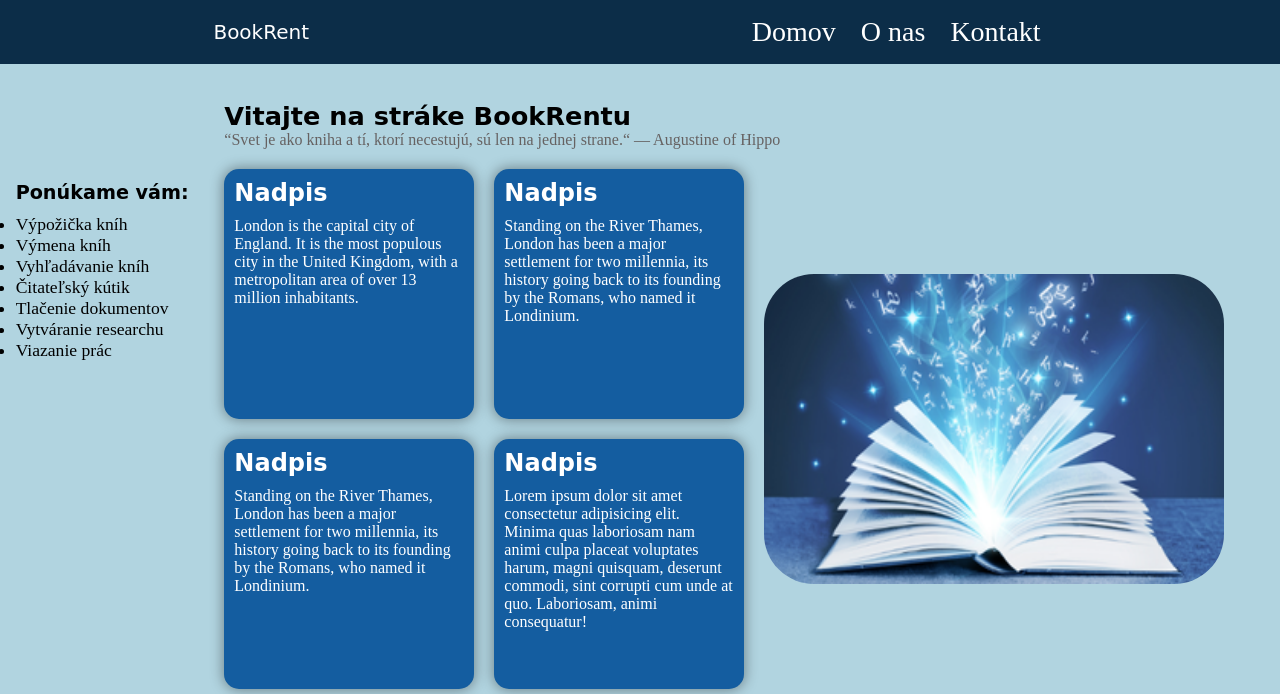
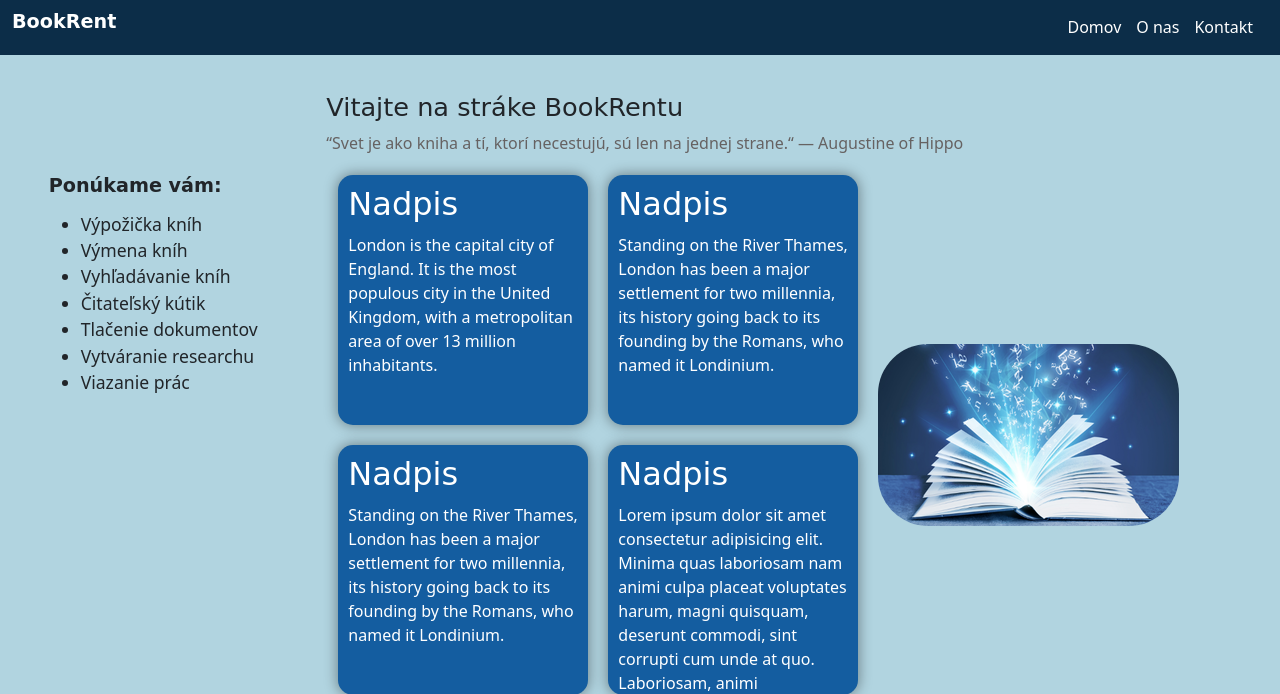
Before and after one commit to PeterKulas/VAII_Semestr-lnaPr, a PHP site: page / in a window 1280 px wide. Shown: the top 694 px of the page. Run offline with PHP 8.4, Linux system fonts and the light colour scheme.

Commit message:
Prerabka navbaru na bootstrap

```diff
--- a/Checkpoint1/index.html
+++ b/Checkpoint1/index.html
@@ -6,21 +6,42 @@
     <meta http-equiv="X-UA-Compatible" content="IE=edge">
     <meta name="viewport" content="width=device-width, initial-scale=1.0">
     <link rel="stylesheet" href="style.css">
+    <!-- Latest compiled and minified CSS -->
+    <link href="https://cdn.jsdelivr.net/npm/bootstrap@5.1.1/dist/css/bootstrap.min.css" rel="stylesheet">
+
+    <!-- Latest compiled JavaScript -->
+    <script src="https://cdn.jsdelivr.net/npm/bootstrap@5.1.1/dist/js/bootstrap.bundle.min.js"></script>
     <title>Book rent</title>
 </head>
 
 <body style="background-color: #b1d4e0">
 
     <header>
-        <div class="navbar-container">
+        <!-- <div class="navbar-container">
             <span>BookRent</span>
             <ul class="navbar-list">
                 <li>Domov</li>
                 <li>O nas</li>
-                <li>Kontakt
-                </li>
+                <li>Kontakt </li>
             </ul>
-        </div>
+        </div> -->
+
+        <nav class="navbar navbar-expand-sm">
+            <div class="container-fluid">
+                <span>BookRent</span>
+                <ul class="navbar-nav">
+                    <li class="nav-item">
+                        Domov
+                    </li>
+                    <li class="nav-item">
+                        O nas
+                    </li>
+                    <li class="nav-item">
+                        Kontakt
+                    </li>
+                </ul>
+            </div>
+        </nav>
     </header>
 
     <section>
@@ -73,7 +94,7 @@
                         consequatur!
                     </div>
                 </div>
-                <img src="images/book.png" alt="book" width="500px" height="350">
+                <img src="images/book.png" alt="book" width="100%" height="auto">
             </div>
         </article>
 
--- a/Checkpoint1/style.css
+++ b/Checkpoint1/style.css
@@ -13,11 +13,31 @@ body {
 }
 
 /*********** Navbar Styles **********/
-.navbar-container {
+.navbar {
+  color: white;
+  background-color: #0c2d48;
+}
+
+.navbar li {
+  text-decoration: none;
+  margin-right: 15px;
+  color: white;
+}
+
+.navbar li:hover,
+.navbar li:active {
+  cursor: pointer;
+  font-weight: bold;
+}
+
+.navbar span {
+  font-family: cursive, Verdana, Geneva, Tahoma, sans-serif;
+}
+
+/* .navbar-container {
   display: flex;
   justify-content: space-around;
   align-items: center;
-  /* background-color: rgba(255, 255, 255, 0.932); */
   background-color: #0c2d48;
   color: white;
   font-size: 20px;
@@ -53,7 +73,7 @@ body {
   .boxes {
     flex-direction: column;
   }
-}
+} */
 
 /*********** Index Styles **********/
 section {
```
Also changed, not shown: Checkpoint1/about.html (+23 -2 lines), Checkpoint1/kontakt.html (+24 -4 lines).
